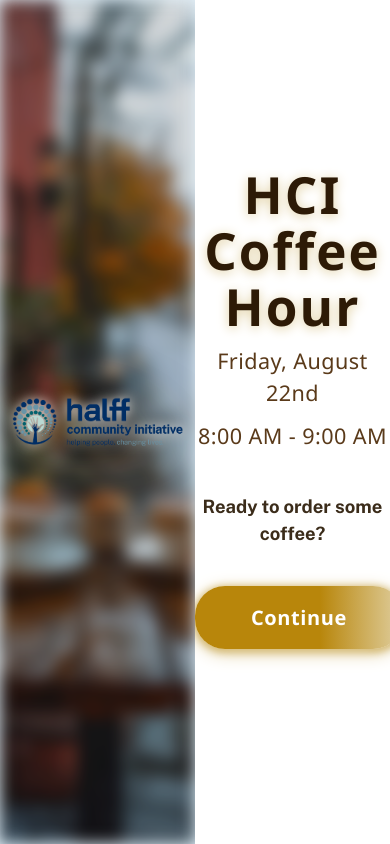
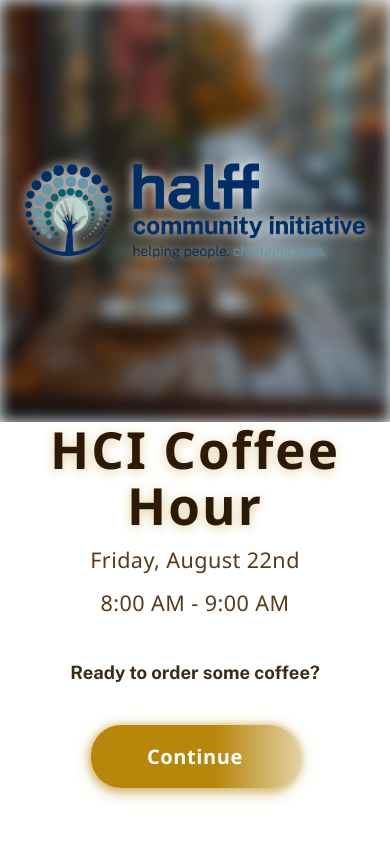
Before and after one commit to rankodev/alvin-coffee-project, a React (Vite) app: page / in a window 390 px wide. Built offline with nearby package versions, Linux system fonts and the light colour scheme.

Commit message:
Fix hero page mobile responsiveness: true top-bottom 50-50 split

```diff
--- a/src/HeroLoginPage.module.scss
+++ b/src/HeroLoginPage.module.scss
@@ -1,3 +1,35 @@
+@media (max-width: 900px) {
+  .heroLoginPage {
+    flex-direction: column !important;
+    width: 100vw;
+    height: 100vh;
+    min-height: 100svh;
+  }
+  .heroLeft {
+    width: 100vw !important;
+    height: 50vh !important;
+    min-height: 0 !important;
+    max-height: none !important;
+    flex-basis: 50vh !important;
+  }
+  .coffeeTableImg {
+    width: 100vw !important;
+    height: 100% !important;
+    min-height: 0 !important;
+    object-fit: cover !important;
+  }
+  /* Right side (login) */
+  .heroLoginPage > div:not(.heroLeft) {
+    width: 100vw !important;
+    height: 50vh !important;
+    min-height: 0 !important;
+    flex-basis: 50vh !important;
+    display: flex !important;
+    align-items: center !important;
+    justify-content: center !important;
+    background: #fff !important;
+  }
+}
 
 .heroLoginPage {
   width: 100vw;
```
